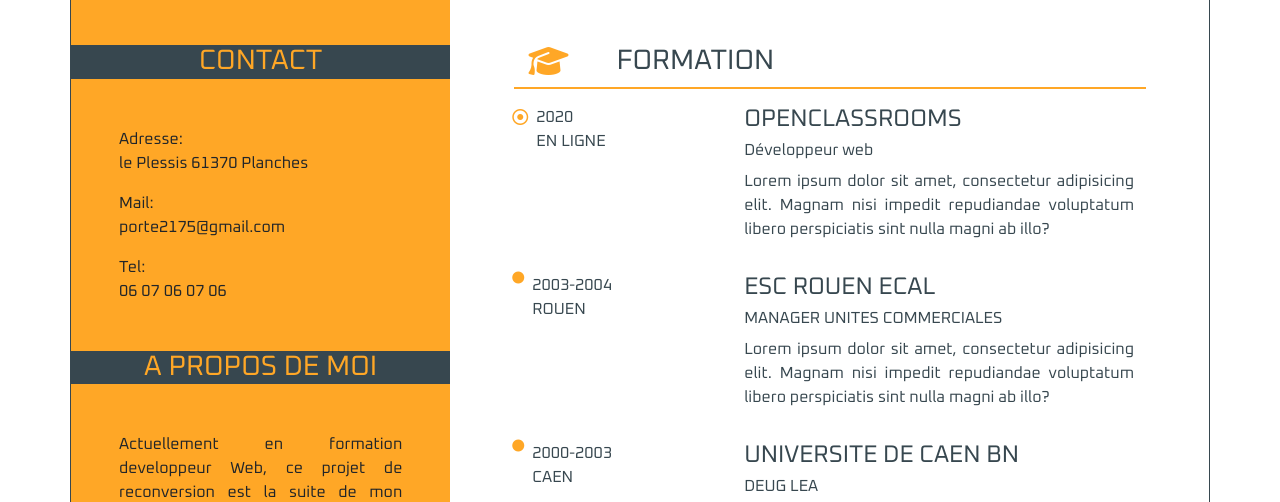
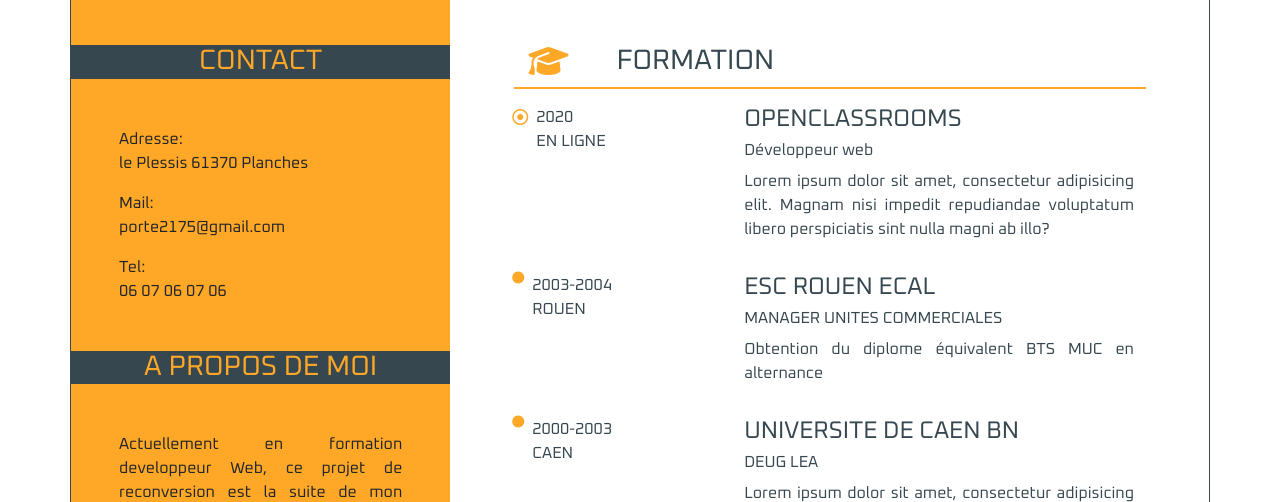
Before and after one commit to porteb/P2OC, a plain HTML site: page CV.html in a window 1280 px wide. Shown: the part 252-754 px from the top of the page. Drawn offline with nearby package versions, Linux system fonts and the light colour scheme.

Commit message:
Update CV.html

```diff
--- a/CV.html
+++ b/CV.html
@@ -102,8 +102,7 @@
                         <article class="col-lg-7 offset-lg-1">
                             <h4>ESC ROUEN ECAL</h4>
                             <h6>MANAGER UNITES COMMERCIALES</h6>
-                            <p>Lorem ipsum dolor sit amet, consectetur adipisicing elit. Magnam nisi impedit repudiandae
-                                voluptatum libero perspiciatis sint nulla magni ab illo?</p>
+                            <p>Obtention du diplome équivalent BTS MUC en alternance</p>
                         </article>
                     </div>
                     <div class="row ml-4 d-flex pt-3">
```
